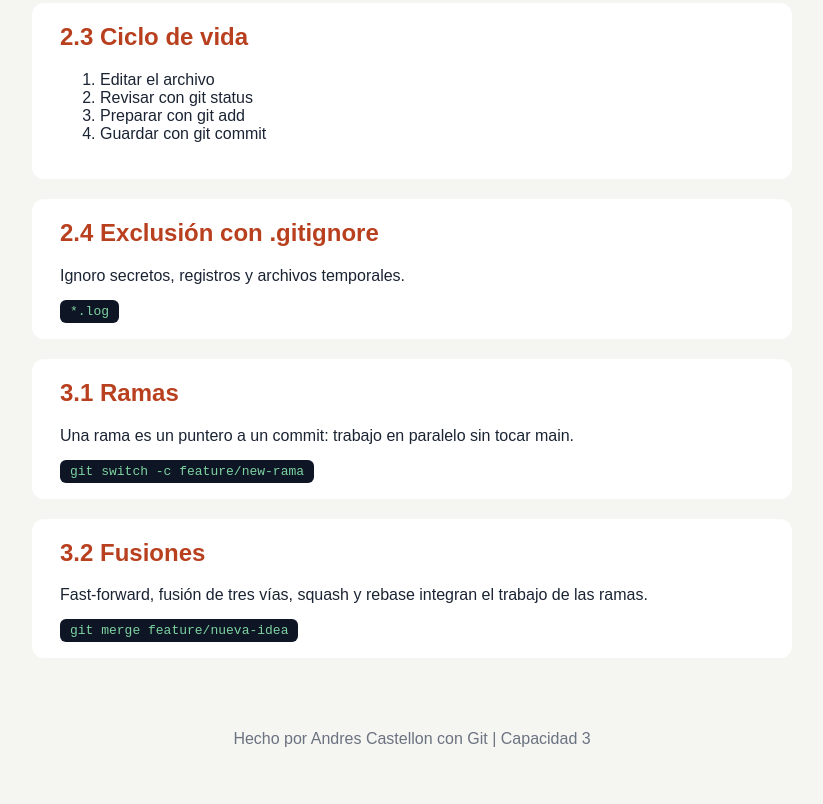
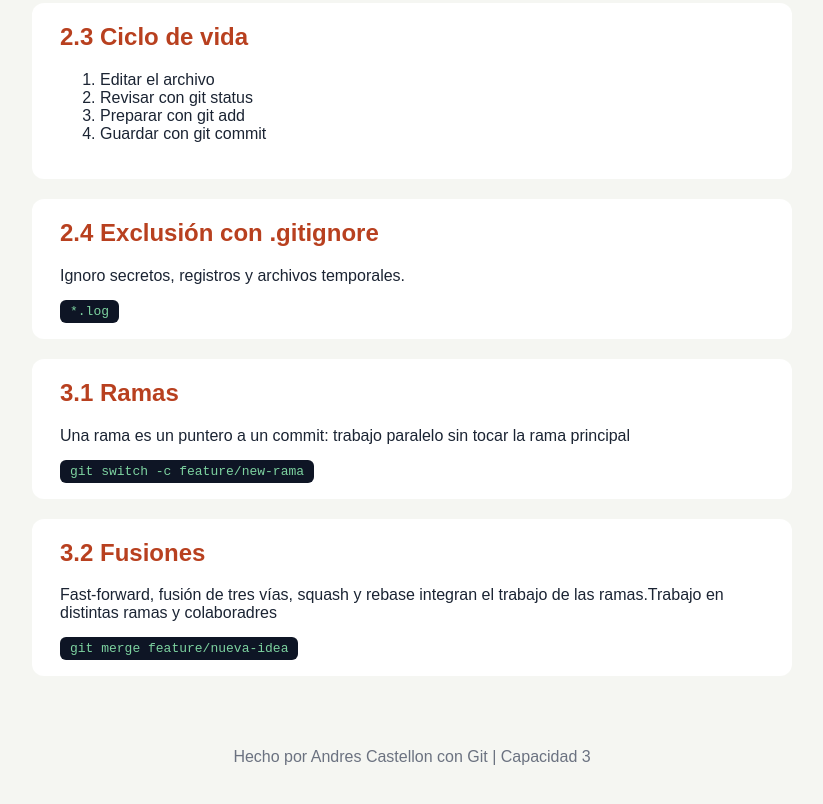
Before and after one commit to emerxd1/Curso-GIT, a plain HTML site: page src/index.html in a window 1280 px wide. Shown: the part 516-1320 px from the top of the page, without its empty margins (228-1051 px from the left). Drawn offline with Linux system fonts and the light colour scheme.

Commit message:
Cambia el subtítulo a ramas y fusiones

```diff
--- a/src/index.html
+++ b/src/index.html
@@ -40,12 +40,13 @@
         </section>
         <section>
             <h2>3.1 Ramas</h2>
-            <p>Una rama es un puntero a un commit: trabajo en paralelo sin tocar main.</p>
+            <p>Una rama es un puntero a un commit: trabajo paralelo sin tocar la rama principal</p>
             <code>git switch -c feature/new-rama</code>
         </section>
         <section>
             <h2>3.2 Fusiones</h2>
-            <p>Fast-forward, fusión de tres vías, squash y rebase integran el trabajo de las ramas.</p>
+            <p>Fast-forward, fusión de tres vías, squash y rebase integran el trabajo de las ramas.Trabajo en distintas
+                ramas y colaboradres</p>
             <code>git merge feature/nueva-idea</code>
         </section>
     </main>
```
